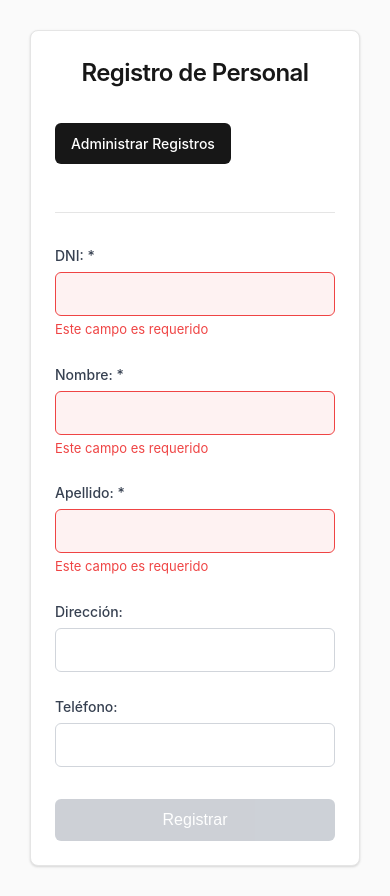
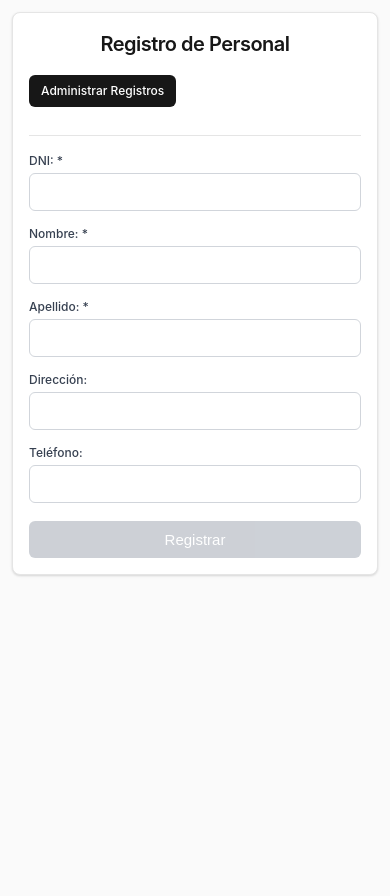
Before and after one commit to CarlosCarrascal/PacLab04_DS, a Flask app: page / in a window 390 px wide. After the commit the page ends 576 px from the top, so only its background shows below. Run offline with Flask 3, Linux system fonts and the light colour scheme; some libraries are stand-ins or nearby versions.

Commit message:
Update v1.2

```diff
--- a/static/styles.css
+++ b/static/styles.css
@@ -14,10 +14,10 @@ body {
 }
 
 .container {
-  max-width: 480px;
+  max-width: 420px;
   margin: 0 auto;
   background: white;
-  padding: 48px;
+  padding: 32px;
   border-radius: 8px;
   border: 1px solid #e5e5e5;
   box-shadow: 0 1px 3px 0 rgba(0, 0, 0, 0.1), 0 1px 2px 0 rgba(0, 0, 0, 0.06);
@@ -26,8 +26,8 @@ body {
 h1 {
   text-align: center;
   color: #171717;
-  margin-bottom: 32px;
-  font-size: 1.875rem;
+  margin-bottom: 24px;
+  font-size: 1.5rem;
   font-weight: 600;
   letter-spacing: -0.025em;
 }
@@ -38,12 +38,12 @@ h1 {
   background: #171717;
   color: white;
   text-decoration: none;
-  padding: 10px 16px;
+  padding: 8px 14px;
   border-radius: 6px;
-  font-size: 14px;
+  font-size: 13px;
   font-weight: 500;
   transition: background-color 0.2s ease;
-  margin-bottom: 24px;
+  margin-bottom: 16px;
 }
 
 .administrar-link:hover {
@@ -53,11 +53,11 @@ h1 {
 .separator {
   height: 1px;
   background: #e5e5e5;
-  margin: 24px 0 32px 0;
+  margin: 16px 0 20px 0;
 }
 
 .form-group {
-  margin-bottom: 24px;
+  margin-bottom: 18px;
   position: relative;
 }
 
@@ -65,16 +65,16 @@ label {
   display: block;
   font-weight: 500;
   color: #374151;
-  margin-bottom: 6px;
-  font-size: 14px;
+  margin-bottom: 4px;
+  font-size: 13px;
 }
 
 input[type="text"] {
   width: 100%;
-  padding: 12px 16px;
+  padding: 10px 14px;
   border: 1px solid #d1d5db;
   border-radius: 6px;
-  font-size: 16px;
+  font-size: 15px;
   transition: all 0.2s ease;
   background: white;
   color: #171717;
@@ -108,13 +108,13 @@ button {
   background: #171717;
   color: white;
   border: none;
-  padding: 12px 24px;
+  padding: 11px 24px;
   border-radius: 6px;
-  font-size: 16px;
+  font-size: 15px;
   font-weight: 500;
   cursor: pointer;
   transition: background-color 0.2s ease;
-  margin-top: 8px;
+  margin-top: 4px;
 }
 
 button:hover:not(:disabled) {
@@ -246,13 +246,48 @@ button:disabled {
 
 /* Responsive design */
 @media (max-width: 768px) {
+  body {
+    padding: 12px;
+  }
+
   .container {
-    margin: 10px;
-    padding: 24px;
+    margin: 0;
+    padding: 20px;
+    max-width: 100%;
   }
 
   h1 {
-    font-size: 1.5rem;
+    font-size: 1.375rem;
+    margin-bottom: 20px;
+  }
+
+  .form-group {
+    margin-bottom: 16px;
+  }
+
+  label {
+    font-size: 12px;
+    margin-bottom: 3px;
+  }
+
+  input[type="text"] {
+    padding: 9px 12px;
+    font-size: 16px; /* Evita zoom en iOS */
+  }
+
+  button {
+    padding: 10px 20px;
+    font-size: 15px;
+  }
+
+  .administrar-link {
+    padding: 7px 12px;
+    font-size: 12px;
+    margin-bottom: 14px;
+  }
+
+  .separator {
+    margin: 14px 0 16px 0;
   }
 
   .registros-table {
@@ -264,3 +299,18 @@ button:disabled {
     padding: 8px 12px;
   }
 }
+
+@media (max-width: 480px) {
+  .container {
+    padding: 16px;
+  }
+
+  h1 {
+    font-size: 1.25rem;
+    margin-bottom: 16px;
+  }
+
+  .form-group {
+    margin-bottom: 14px;
+  }
+}
--- a/templates/index.html
+++ b/templates/index.html
@@ -1,10 +1,10 @@
 <!DOCTYPE html>
 <html lang="es">
   <head>
-    <meta charset="UTF-8">
-    <meta name="viewport" content="width=device-width, initial-scale=1.0">
+    <meta charset="UTF-8" />
+    <meta name="viewport" content="width=device-width, initial-scale=1.0" />
     <title>Registro de Persona</title>
-    <link rel="stylesheet" href="/static/styles.css">
+    <link rel="stylesheet" href="/static/styles.css" />
   </head>
   <body>
     <div class="container">
@@ -15,28 +15,64 @@
       <form id="registroForm" action="/registrar" method="post" novalidate>
         <div class="form-group">
           <label for="dni">DNI: *</label>
-                <input type="text" id="dni" name="dni" required maxlength="8" pattern="[0-9]{7,8}">
-                <div class="error-message" id="dni-error">El DNI debe tener entre 7 y 8 dígitos</div>
+          <input
+            type="text"
+            id="dni"
+            name="dni"
+            required
+            maxlength="8"
+            pattern="[0-9]{7,8}"
+          />
+          <div class="error-message" id="dni-error">
+            El DNI debe tener entre 7 y 8 dígitos
+          </div>
         </div>
         <div class="form-group">
           <label for="nombre">Nombre: *</label>
-                <input type="text" id="nombre" name="nombre" required maxlength="50" pattern="[A-Za-zÀ-ÿ\s]+">
-                <div class="error-message" id="nombre-error">El nombre es requerido y solo debe contener letras</div>
+          <input
+            type="text"
+            id="nombre"
+            name="nombre"
+            required
+            maxlength="50"
+            pattern="[A-Za-zÀ-ÿ\s]+"
+          />
+          <div class="error-message" id="nombre-error">
+            El nombre es requerido y solo debe contener letras
+          </div>
         </div>
         <div class="form-group">
           <label for="apellido">Apellido: *</label>
-                <input type="text" id="apellido" name="apellido" required maxlength="50" pattern="[A-Za-zÀ-ÿ\s]+">
-                <div class="error-message" id="apellido-error">El apellido es requerido y solo debe contener letras</div>
+          <input
+            type="text"
+            id="apellido"
+            name="apellido"
+            required
+            maxlength="50"
+            pattern="[A-Za-zÀ-ÿ\s]+"
+          />
+          <div class="error-message" id="apellido-error">
+            El apellido es requerido y solo debe contener letras
+          </div>
         </div>
         <div class="form-group">
           <label for="direccion">Dirección:</label>
-                <input type="text" id="direccion" name="direccion" maxlength="100">
+          <input type="text" id="direccion" name="direccion" maxlength="100" />
           <div class="error-message" id="direccion-error"></div>
         </div>
         <div class="form-group">
           <label for="telefono">Teléfono:</label>
-                <input type="text" id="telefono" name="telefono" maxlength="15" pattern="[0-9\-\+\s\(\)]+">
-                <div class="error-message" id="telefono-error">El teléfono solo debe contener números, espacios, guiones y paréntesis</div>
+          <input
+            type="text"
+            id="telefono"
+            name="telefono"
+            maxlength="15"
+            pattern="[0-9\-\+\s\(\)]+"
+          />
+          <div class="error-message" id="telefono-error">
+            El teléfono solo debe contener números, espacios, guiones y
+            paréntesis
+          </div>
         </div>
         <button type="submit" id="submitBtn">Registrar</button>
       </form>
@@ -52,50 +88,68 @@
 
     <!-- Script para validaciones y modal -->
     <script>
-        document.addEventListener('DOMContentLoaded', function() {
-            const form = document.getElementById('registroForm');
-            const submitBtn = document.getElementById('submitBtn');
-            const modal = document.getElementById('modal');
+      document.addEventListener("DOMContentLoaded", function () {
+        const form = document.getElementById("registroForm");
+        const submitBtn = document.getElementById("submitBtn");
+        const modal = document.getElementById("modal");
 
         // Elementos del formulario
-            const dni = document.getElementById('dni');
-            const nombre = document.getElementById('nombre');
-            const apellido = document.getElementById('apellido');
-            const direccion = document.getElementById('direccion');
-            const telefono = document.getElementById('telefono');
+        const dni = document.getElementById("dni");
+        const nombre = document.getElementById("nombre");
+        const apellido = document.getElementById("apellido");
+        const direccion = document.getElementById("direccion");
+        const telefono = document.getElementById("telefono");
 
         // Función para validar un campo individual
-            function validateField(field, errorId, customValidation = null) {
+        function validateField(
+          field,
+          errorId,
+          customValidation = null,
+          showErrors = true
+        ) {
           const errorElement = document.getElementById(errorId);
           let isValid = true;
 
           // Limpiar estilos previos
-                field.classList.remove('error');
-                errorElement.style.display = 'none';
+          field.classList.remove("error");
+          errorElement.style.display = "none";
+
+          // Solo validar si el campo ha sido tocado o si showErrors es true
+          const fieldTouched = field.dataset.touched === "true";
 
           // Validar si es requerido y está vacío
-                if (field.hasAttribute('required') && field.value.trim() === '') {
+          if (field.hasAttribute("required") && field.value.trim() === "") {
             isValid = false;
-                    errorElement.textContent = 'Este campo es requerido';
+            if (showErrors && fieldTouched) {
+              errorElement.textContent = "Este campo es requerido";
+            }
           }
           // Validar patrón si existe
-                else if (field.pattern && field.value.trim() !== '' && !new RegExp(field.pattern).test(field.value)) {
+          else if (
+            field.pattern &&
+            field.value.trim() !== "" &&
+            !new RegExp(field.pattern).test(field.value)
+          ) {
             isValid = false;
+            if (showErrors && fieldTouched) {
               // Mantener el mensaje de error predefinido
             }
+          }
           // Validación personalizada
-                else if (customValidation && field.value.trim() !== '') {
+          else if (customValidation && field.value.trim() !== "") {
             const customError = customValidation(field.value);
             if (customError) {
               isValid = false;
+              if (showErrors && fieldTouched) {
                 errorElement.textContent = customError;
               }
             }
+          }
 
-                // Mostrar error si no es válido
-                if (!isValid) {
-                    field.classList.add('error');
-                    errorElement.style.display = 'block';
+          // Mostrar error solo si no es válido, showErrors es true y el campo fue tocado
+          if (!isValid && showErrors && fieldTouched) {
+            field.classList.add("error");
+            errorElement.style.display = "block";
           }
 
           return isValid;
@@ -104,40 +158,65 @@
         // Validaciones personalizadas
         function validateDNI(value) {
           if (value.length < 7 || value.length > 8) {
-                    return 'El DNI debe tener entre 7 y 8 dígitos';
+            return "El DNI debe tener entre 7 y 8 dígitos";
           }
           if (!/^\d+$/.test(value)) {
-                    return 'El DNI solo debe contener números';
+            return "El DNI solo debe contener números";
           }
           return null;
         }
 
         function validateName(value) {
           if (value.length < 2) {
-                    return 'Debe tener al menos 2 caracteres';
+            return "Debe tener al menos 2 caracteres";
           }
           if (!/^[A-Za-zÀ-ÿ\s]+$/.test(value)) {
-                    return 'Solo se permiten letras y espacios';
+            return "Solo se permiten letras y espacios";
           }
           return null;
         }
 
         function validatePhone(value) {
-                if (value.trim() !== '' && !/^[0-9\-\+\s\(\)]+$/.test(value)) {
-                    return 'Formato de teléfono inválido';
+          if (value.trim() !== "" && !/^[0-9\-\+\s\(\)]+$/.test(value)) {
+            return "Formato de teléfono inválido";
           }
           return null;
         }
 
         // Validar formulario completo
-            function validateForm() {
+        function validateForm(showErrors = false) {
           let isFormValid = true;
 
-                isFormValid &= validateField(dni, 'dni-error', validateDNI);
-                isFormValid &= validateField(nombre, 'nombre-error', validateName);
-                isFormValid &= validateField(apellido, 'apellido-error', validateName);
-                isFormValid &= validateField(direccion, 'direccion-error');
-                isFormValid &= validateField(telefono, 'telefono-error', validatePhone);
+          isFormValid &= validateField(
+            dni,
+            "dni-error",
+            validateDNI,
+            showErrors
+          );
+          isFormValid &= validateField(
+            nombre,
+            "nombre-error",
+            validateName,
+            showErrors
+          );
+          isFormValid &= validateField(
+            apellido,
+            "apellido-error",
+            validateName,
+            showErrors
+          );
+          isFormValid &= validateField(
+            direccion,
+            "direccion-error",
+            null,
+            showErrors
+          );
+          isFormValid &= validateField(
+            telefono,
+            "telefono-error",
+            validatePhone,
+            showErrors
+          );
 
           // Habilitar/deshabilitar botón
           submitBtn.disabled = !isFormValid;
@@ -146,57 +225,65 @@
         }
 
         // Validar en tiempo real
-            [dni, nombre, apellido, direccion, telefono].forEach(field => {
-                field.addEventListener('input', validateForm);
-                field.addEventListener('blur', validateForm);
+        [dni, nombre, apellido, direccion, telefono].forEach((field) => {
+          field.addEventListener("input", () => validateForm(false));
+          field.addEventListener("blur", (e) => {
+            e.target.dataset.touched = "true";
+            validateForm(true);
+          });
         });
 
         // Validar al enviar el formulario
-            form.addEventListener('submit', function(e) {
+        form.addEventListener("submit", function (e) {
           e.preventDefault();
 
-                if (validateForm()) {
+          // Marcar todos los campos como tocados y mostrar errores
+          [dni, nombre, apellido, direccion, telefono].forEach((field) => {
+            field.dataset.touched = "true";
+          });
+
+          if (validateForm(true)) {
             // Si todo está válido, enviar el formulario
             const formData = new FormData(form);
 
             // Deshabilitar botón durante el envío
             submitBtn.disabled = true;
-                    submitBtn.textContent = 'Registrando...';
+            submitBtn.textContent = "Registrando...";
 
-                    fetch('/registrar', {
-                        method: 'POST',
-                        body: formData
+            fetch("/registrar", {
+              method: "POST",
+              body: formData,
             })
-                    .then(response => {
+              .then((response) => {
                 if (response.ok) {
                   // Mostrar modal de éxito
-                            modal.style.display = 'block';
+                  modal.style.display = "block";
                   // Limpiar formulario
                   form.reset();
                   // Restaurar botón
                   submitBtn.disabled = false;
-                            submitBtn.textContent = 'Registrar';
+                  submitBtn.textContent = "Registrar";
                 } else {
-                            throw new Error('Error en el servidor');
+                  throw new Error("Error en el servidor");
                 }
               })
-                    .catch(error => {
-                        alert('Error al registrar. Por favor, intente nuevamente.');
+              .catch((error) => {
+                alert("Error al registrar. Por favor, intente nuevamente.");
                 submitBtn.disabled = false;
-                        submitBtn.textContent = 'Registrar';
+                submitBtn.textContent = "Registrar";
               });
           }
         });
 
         // Cerrar modal
-            document.querySelector('.close').addEventListener('click', function() {
-                modal.style.display = 'none';
+        document.querySelector(".close").addEventListener("click", function () {
+          modal.style.display = "none";
         });
 
         // Cerrar modal al hacer clic fuera
-            window.addEventListener('click', function(e) {
+        window.addEventListener("click", function (e) {
           if (e.target === modal) {
-                    modal.style.display = 'none';
+            modal.style.display = "none";
           }
         });
 
```
Lines whose indentation alone changed are shown as unchanged.
